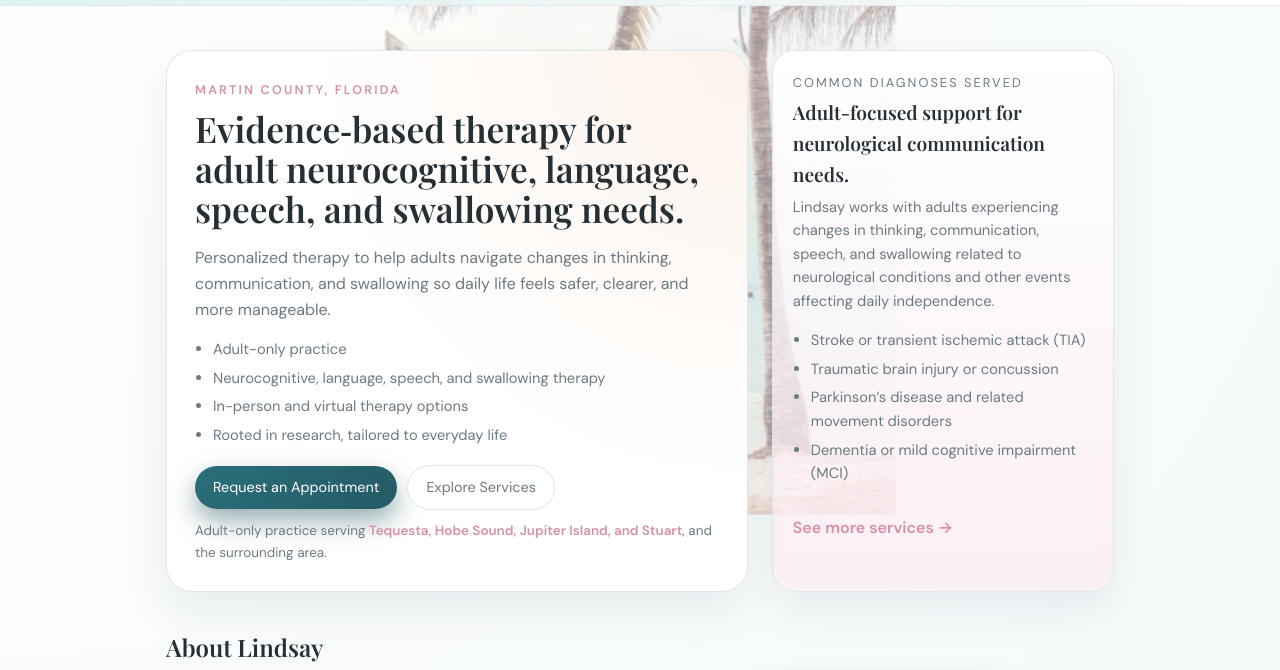
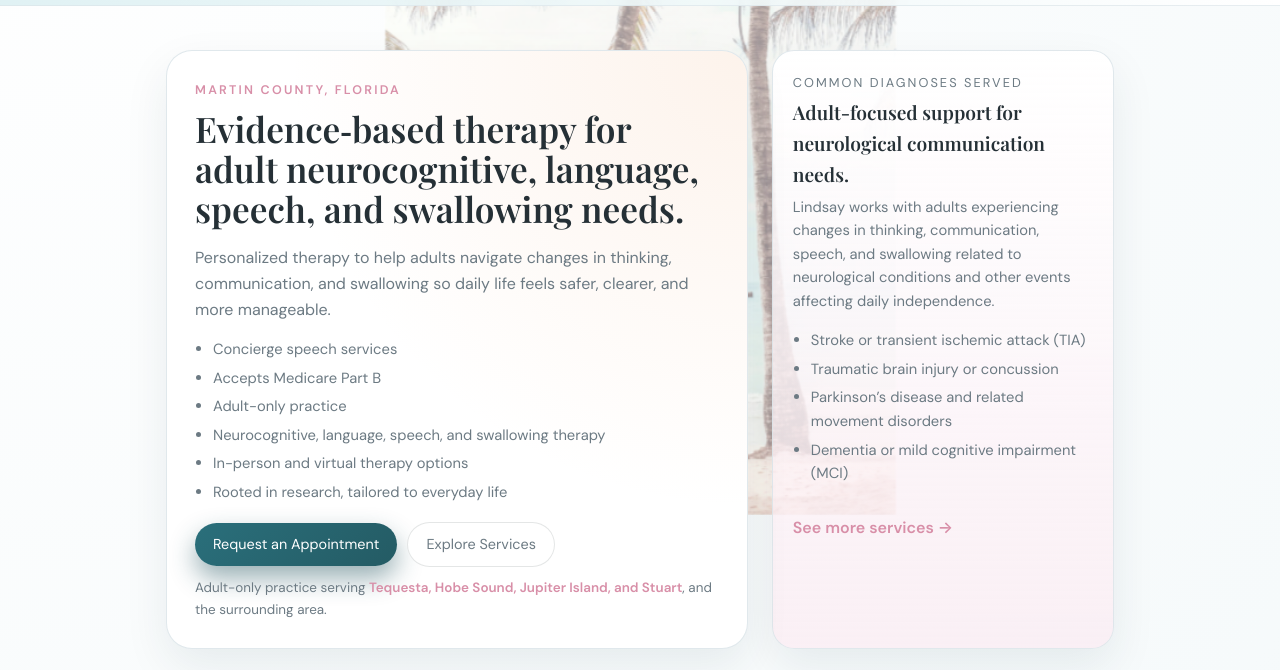
Before and after one commit to clawdiasny/lindsay-snyder-site, a plain HTML site: page index.html in a window 1280 px wide. Shown: the part 285-955 px from the top of the page. Drawn offline with nearby package versions, Linux system fonts and the light colour scheme.

Commit message:
Add concierge and Medicare messaging to hero

```diff
--- a/index.html
+++ b/index.html
@@ -436,6 +436,8 @@
             Personalized therapy to help adults navigate changes in thinking, communication, and swallowing so daily life feels safer, clearer, and more manageable.
           </p>
           <ul class="hero-list">
+            <li>Concierge speech services</li>
+            <li>Accepts Medicare Part B</li>
             <li>Adult-only practice</li>
             <li>Neurocognitive, language, speech, and swallowing therapy</li>
             <li>In-person and virtual therapy options</li>
```
